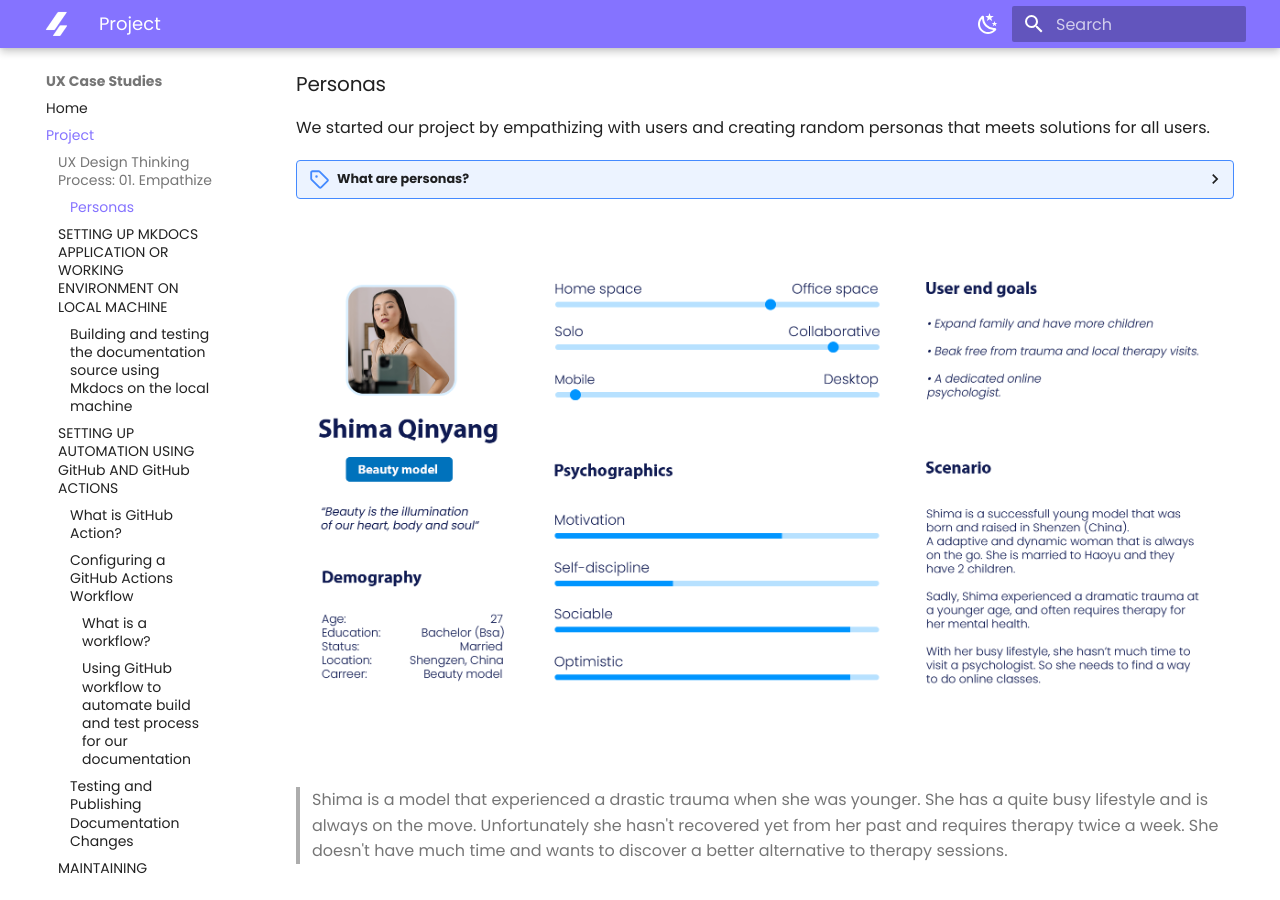
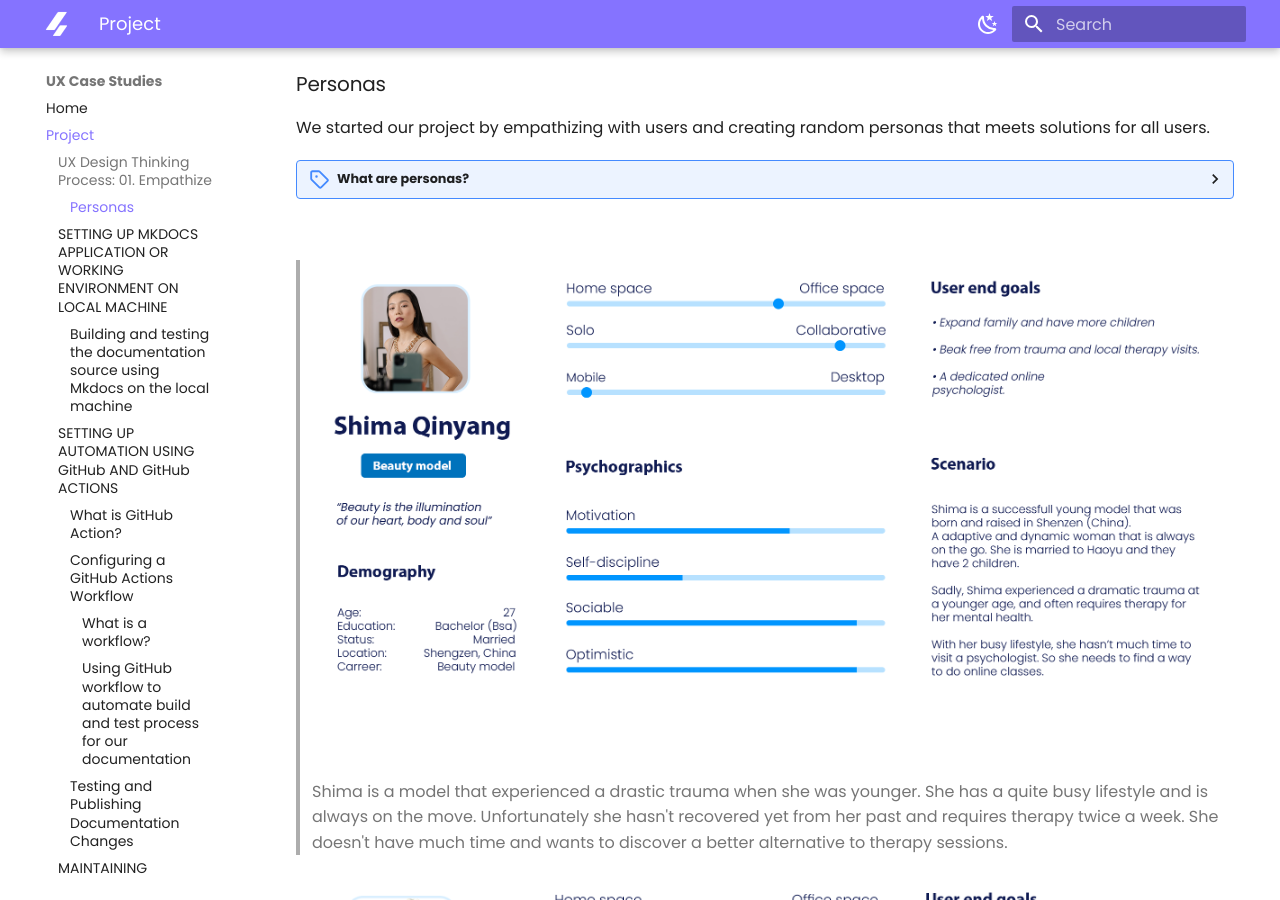
Before and after one commit to divstackio/docs-study, an MkDocs documentation site: the page built from docs/project.md, in a window 1280 px wide and 900 px high, scrolled down 722 px. Built offline with MkDocs 1.6.1 and Material for MkDocs 9.7.7, drawn with Linux system fonts in a browser that asks for light colours.

Commit message:
Update project.md

```diff
--- a/docs/project.md
+++ b/docs/project.md
@@ -36,8 +36,8 @@
 
 <br>
 
-<img src="https://raw.githubusercontent.com/divstackio/docs-study/main/docs/img/persona001.png#gh-light-mode-only">
-<img src="https://raw.githubusercontent.com/divstackio/docs-study/main/docs/img/persona001d.png#gh-dark-mode-only">
+><img src="https://raw.githubusercontent.com/divstackio/docs-study/main/docs/img/persona001.png#gh-light-mode-only">
+><img src="https://raw.githubusercontent.com/divstackio/docs-study/main/docs/img/persona001d.png#gh-dark-mode-only">
 
 > Shima is a model that experienced a drastic trauma when she was younger. She has a quite busy lifestyle and is always on the move. Unfortunately she hasn't recovered yet from her past and requires therapy twice a week. She doesn't have much time and wants to discover a better alternative to therapy sessions.
 
```
